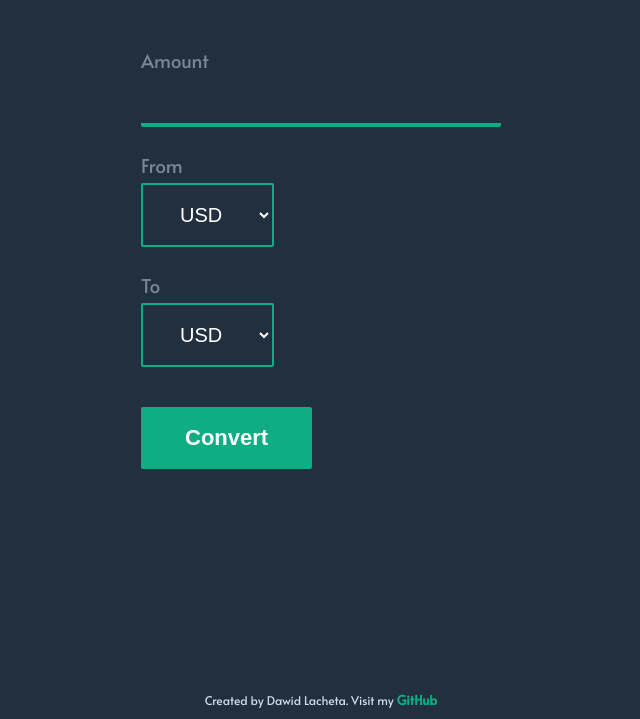
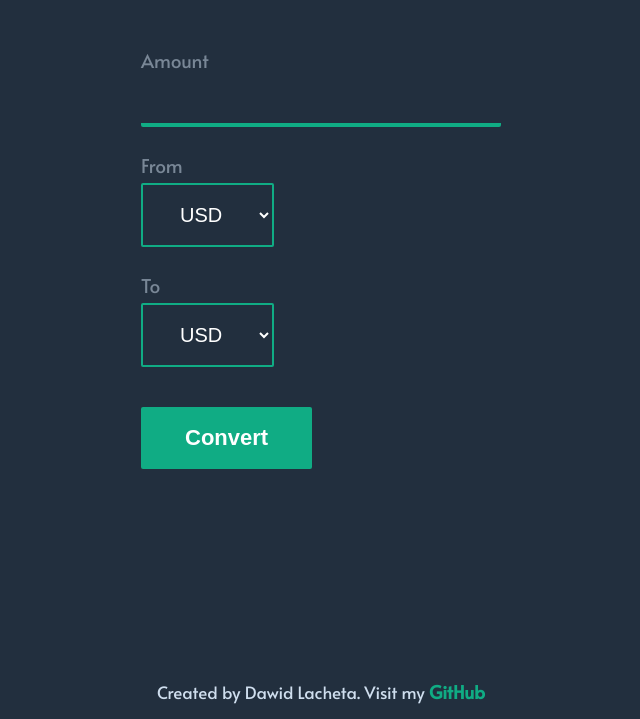
Before and after one commit to DeVinhoOne/currency-converter, a website built with webpack: page src/index.html in a window 1280 px wide. Shown: the part 81-800 px from the top of the page, without its empty margins (319-959 px from the left). Built offline with nearby package versions, Linux system fonts and the light colour scheme.

Commit message:
create mq for footer

```diff
--- a/src/scss/_footer.scss
+++ b/src/scss/_footer.scss
@@ -3,8 +3,24 @@
    flex-shrink: 0;
    text-align: center;
 
+   @media (min-width: 600px) {
+      font-size: 1.4rem;
+   }
+
+   @media (min-width: 800px) {
+      font-size: 1.5rem;
+   }
+
+   @media (min-width: 1000px) {
+      font-size: 1.7rem;
+   }
+
    &__desc {
-      margin: 10px;
+      margin: 10px 0;
+
+      @media (min-width: 800px) {
+         margin: 15px 0;
+      }
    }
 
    &__link {
@@ -12,5 +28,17 @@
       text-decoration: none;
       font-weight: bold;
       font-size: 1.3rem;
+
+      @media (min-width: 600px) {
+         font-size: 1.5rem;
+      }
+
+      @media (min-width: 800px) {
+         font-size: 1.6rem;
+      }
+
+      @media (min-width: 1000px) {
+         font-size: 1.8rem;
+      }
    }
 }
```
